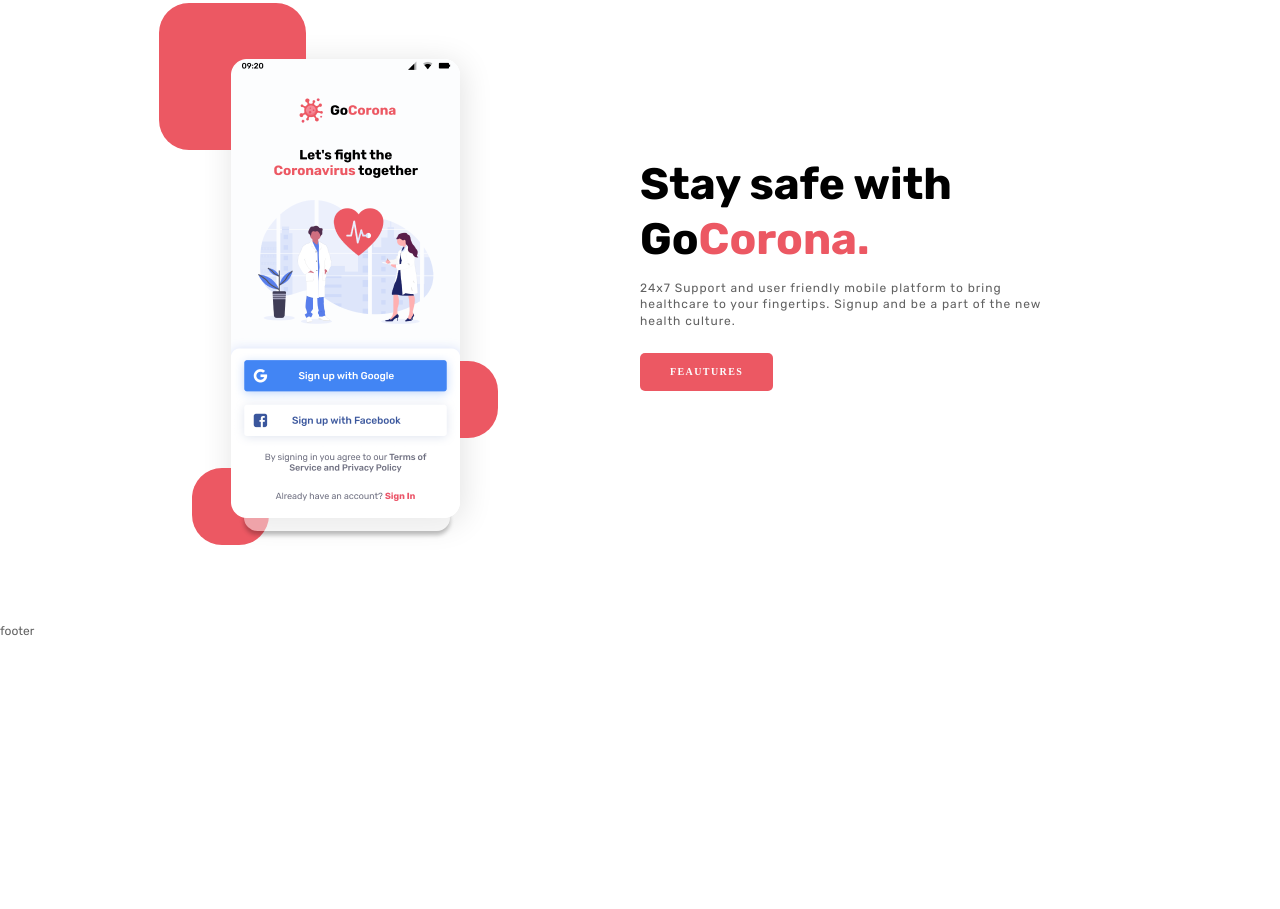
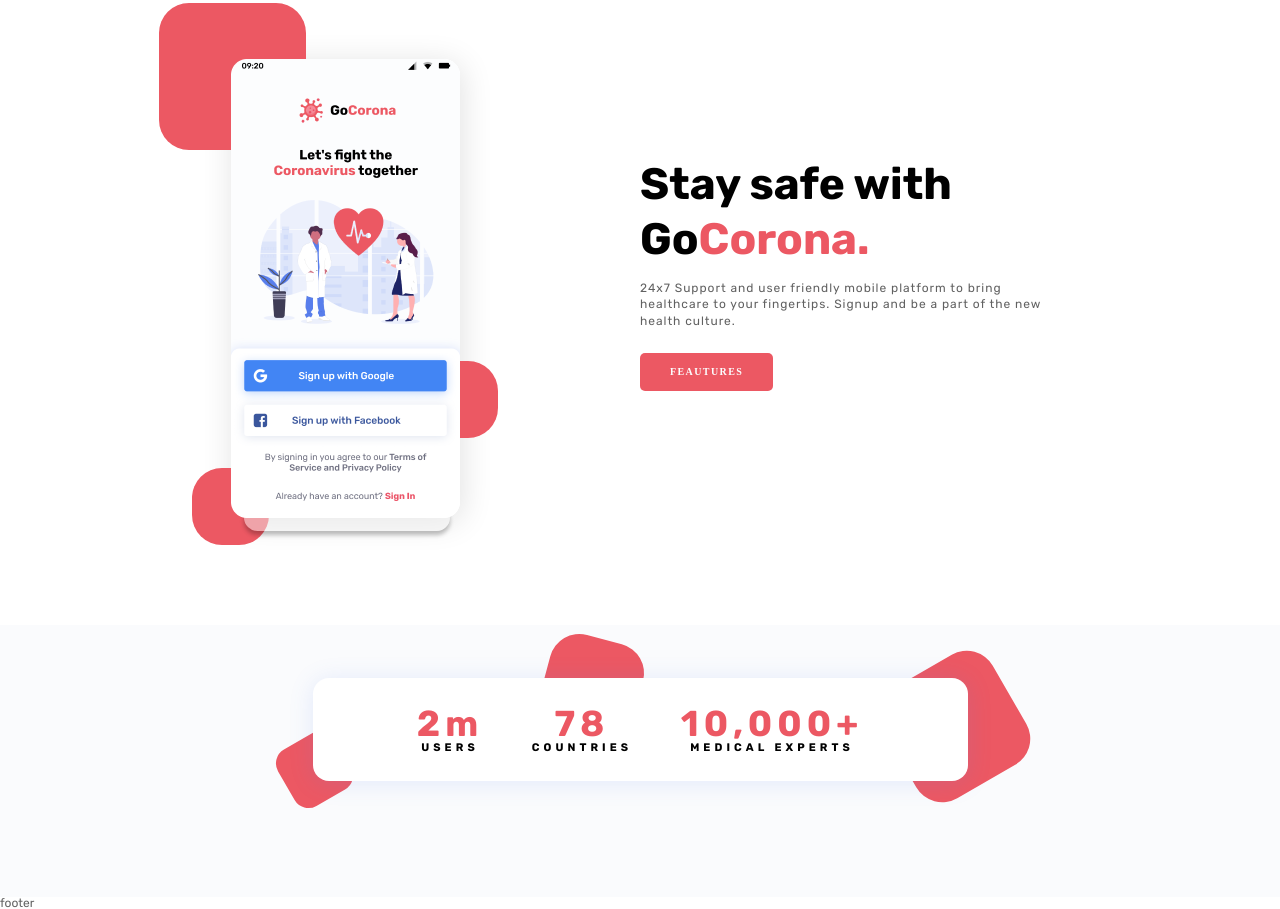
Before and after one commit to kamila1808/gocorna-website, a plain HTML site: page index.html in a window 1280 px wide. Shown: the part 776-1685 px from the top of the page. Before the commit the page ends 1413 px from the top, so only its background shows below. Drawn offline with Linux system fonts and the light colour scheme.

Commit message:
experts top block

```diff
--- a/css/styles.css
+++ b/css/styles.css
@@ -374,3 +374,75 @@ body {
 .stay-safe__content {
   flex: 0 1 50%;
 }
+
+/* ============================================= */
+.experts {
+  background-color: #fafbfd;
+  padding: 53px 0px 116px 0px;
+}
+
+.statistics-experts {
+  max-width: 655px;
+  margin: 0px auto;
+  position: relative;
+}
+
+.statistics-experts__body {
+  background-color: #fff;
+  border-radius: 16px;
+  box-shadow: 0px 2px 24px 0px rgba(88, 126, 236, 0.15);
+  position: relative;
+  z-index: 2;
+}
+
+.statistics-experts__decor {
+  position: absolute;
+  border-radius: 30px;
+  background-color: #ec5863;
+}
+.statistics-experts__decor_1 {
+  width: 65px;
+  height: 65px;
+  transform: rotate(-30deg);
+  bottom: -21px;
+  left: -31px;
+  border-radius: 16px;
+}
+.statistics-experts__decor_2 {
+  width: 96px;
+  height: 96px;
+  transform: rotate(105deg);
+  right: 50%;
+  top: -40px;
+}
+.statistics-experts__decor_3 {
+width: 127px;
+height: 127px;
+transform: rotate(-30deg);
+top: -15px;
+right: -50px;
+}
+
+.body-statistics-experts {
+  padding: 28px 80px;
+  display: flex;
+  align-items: center;
+}
+.body-statistics-experts__item {
+  flex: 1 1 auto;
+}
+.body-statistics-experts__value {
+  color: #ec5863;
+  text-align: center;
+  font-size: 36px;
+  font-weight: 700;
+  letter-spacing: 5.04px;
+}
+.body-statistics-experts__text {
+  color: #000;
+  text-align: center;
+  font-size: 11px;
+  font-weight: 700;
+  letter-spacing: 4.07px;
+  text-transform: uppercase;
+}
--- a/index.html
+++ b/index.html
@@ -46,7 +46,7 @@
                 <h1 class="block-text__title block-text__title-blue">
                   Take care of your family’s <span>health.</span>
                 </h1>
-                <div class="block-text__text ">
+                <div class="block-text__text">
                   All in one destination for COVID-19 health queries. Consult
                   10,000+ health workers about your concerns.
                 </div>
@@ -79,11 +79,17 @@
             <div class="stay-safe__media">
               <div class="media-stay-safe">
                 <div class="media-stay-safe__image">
-                  <img src="images/stay-safe/stay-safe phone.png" alt="phone">
+                  <img src="images/stay-safe/stay-safe phone.png" alt="phone" />
                 </div>
-                <div class="media-stay-safe__item media-stay-safe__item_1"></div>
-                <div class="media-stay-safe__item media-stay-safe__item_2"></div>
-                <div class="media-stay-safe__item media-stay-safe__item_3"></div>
+                <div
+                  class="media-stay-safe__item media-stay-safe__item_1"
+                ></div>
+                <div
+                  class="media-stay-safe__item media-stay-safe__item_2"
+                ></div>
+                <div
+                  class="media-stay-safe__item media-stay-safe__item_3"
+                ></div>
               </div>
             </div>
             <div class="stay-safe__content">
@@ -91,8 +97,10 @@
                 <h2 class="block-text__title">
                   Stay safe with Go<span>Corona.</span>
                 </h2>
-                <div class="block-text__text ">
-                  24x7 Support and user friendly mobile platform to bring healthcare to your fingertips. Signup and be a part of the new health culture.
+                <div class="block-text__text">
+                  24x7 Support and user friendly mobile platform to bring
+                  healthcare to your fingertips. Signup and be a part of the new
+                  health culture.
                 </div>
                 <a href="" class="block-text__button button">FEAUTURES</a>
               </div>
@@ -102,10 +110,30 @@
         <section class="experts">
           <div class="experts__container">
             <div class="experts__statistics statistics-experts">
-              <div class="statistics-experts__block"></div>
-              <div class="statistics-experts__decor"></div>
+              <div class="statistics-experts__body body-statistics-experts">
+                <div class="body-statistics-experts__item">
+                  <div class="body-statistics-experts__value">2m</div>
+                  <div class="body-statistics-experts__text">Users</div>
+                </div>
+                <div class="body-statistics-experts__item">
+                  <div class="body-statistics-experts__value">78</div>
+                  <div class="body-statistics-experts__text">Countries</div>
+                </div>
+                <div class="body-statistics-experts__item">
+                  <div class="body-statistics-experts__value">10,000+</div>
+                  <div class="body-statistics-experts__text">Medical experts</div>
+                </div>
+              </div>
+              <div
+                class="statistics-experts__decor statistics-experts__decor_1"
+              ></div>
+              <div
+                class="statistics-experts__decor statistics-experts__decor_2"
+              ></div>
+              <div
+                class="statistics-experts__decor statistics-experts__decor_3"
+              ></div>
             </div>
-
           </div>
         </section>
       </main>
```
